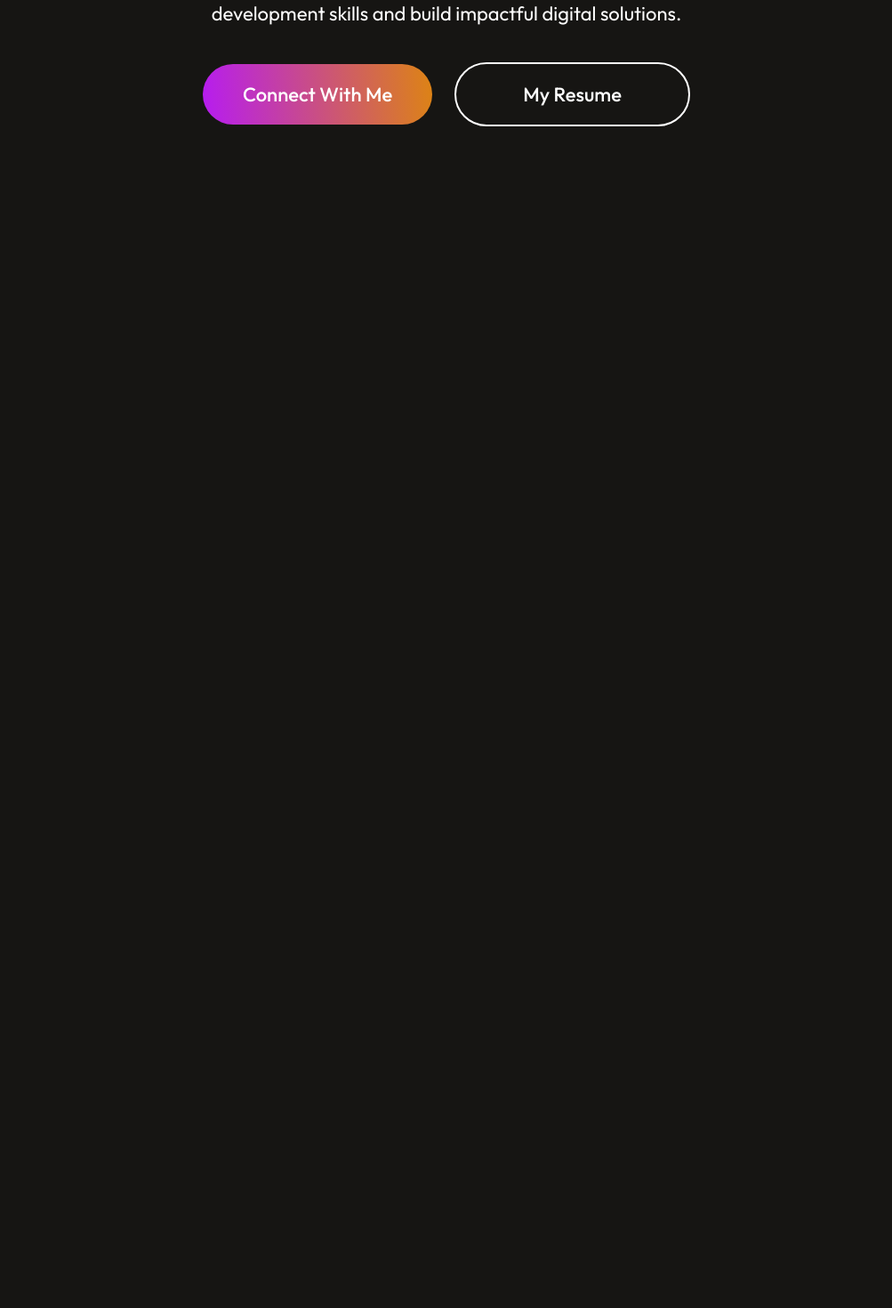
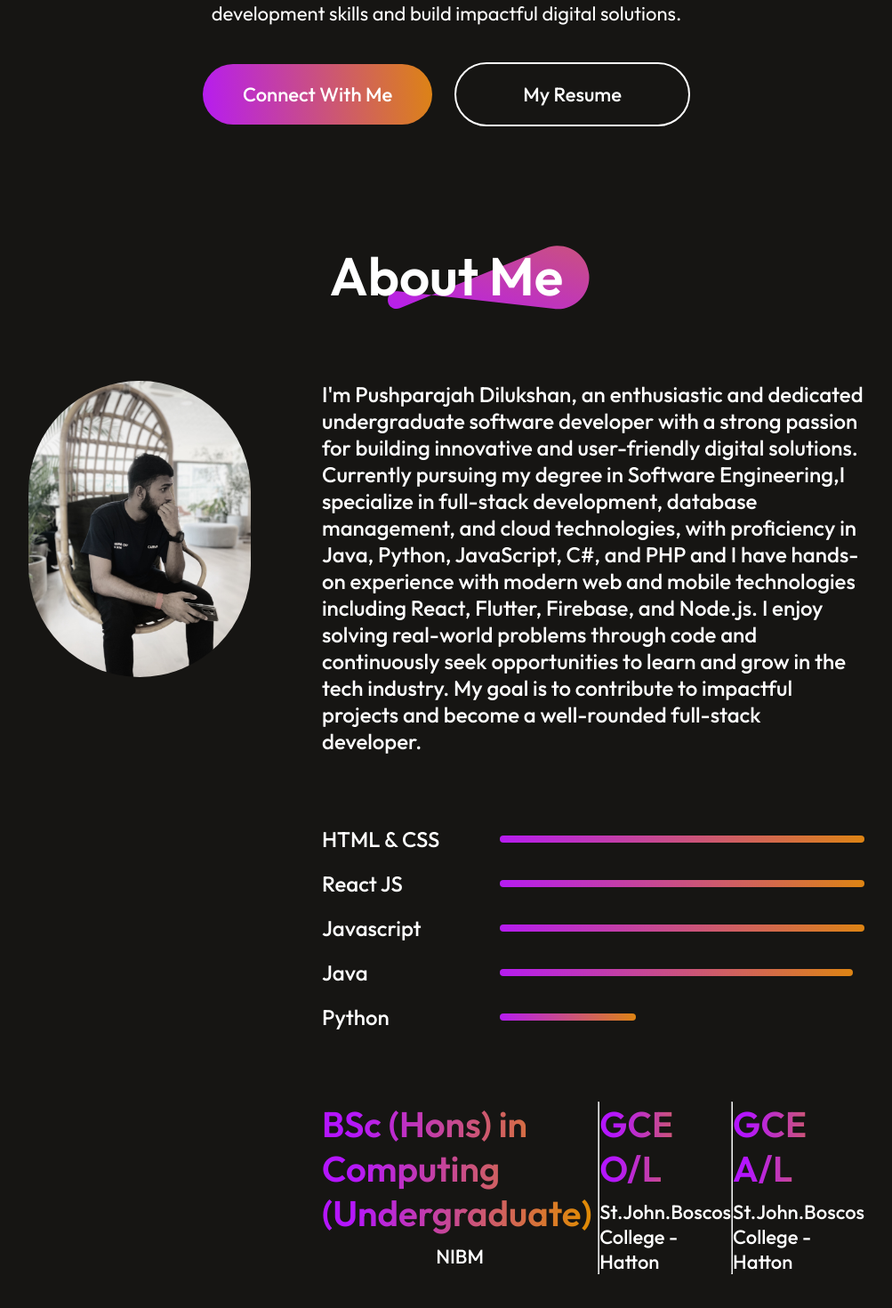
Before and after one commit to Dilukshan16/personal-portfolio, a React (Vite) app: page / in a window 1280 px wide. Shown: the part 770-2240 px from the top of the page at 89% size, without its empty margins (138-1141 px from the left). Before the commit the page ends 962 px from the top, so only its background shows below. Built offline with nearby package versions, Linux system fonts and the light colour scheme.

Commit message:
About section completed

```diff
--- a/src/App.jsx
+++ b/src/App.jsx
@@ -1,12 +1,14 @@
 import React from "react";
 import Navbar from "./components/NavBar/NavBar";
 import Hero from "./components/Hero/Hero";
+import About from "./components/About/About";
 
 const App = () => {
   return (
     <div>
       <Navbar />
       <Hero />
+      <About />
     </div>
   );
 };
--- /dev/null
+++ b/src/components/About/About.css
@@ -0,0 +1,95 @@
+.about{
+    display: flex;
+    flex-direction: column;
+    align-items: center;
+    justify-content: center;
+    gap: 80px;
+    margin: 80px 170px;
+}
+.about-title{
+    position: relative;
+}
+.about-title h1{
+    padding: 0px 30px;
+    font-size: 60px;
+    font-weight: 600;
+}
+.about-title img{
+    position: absolute;
+    bottom: 0;
+    right: 0;
+    z-index: -1;
+}
+.about-sections{
+    display: flex;
+    gap: 80px;
+}
+.about-right{
+    display: flex;
+    flex-direction: column;
+    gap: 80px;
+}
+.about-para{
+    display: flex;
+    flex-direction: column;
+    gap: 20px;
+    font-size: 24px;
+    font-weight: 500;
+}
+.about-skills{
+    display: flex;
+    flex-direction: column;
+    gap: 20px;
+}
+.about-skill{
+    display: flex;
+    gap: 50px;
+    align-items: center;
+    transition: 0.3s;
+}
+.about-skill p{
+    min-width: 150px;
+    font-size: 24px;
+    font-weight: 500;
+}
+.about-skill hr{
+    outline: none;
+    border: none;
+    width: 50%;
+    height: 8px;
+    border-radius: 50px;
+    background: linear-gradient(264deg, #DF8908 -5.09%, #B415FF 106.28%);
+}
+.about-education{
+    display:flex;
+    width: 100%;
+    justify-content: space-between;
+    margin-bottom: 80px;
+}
+.about-edu{
+    display: flex;
+    flex-direction: column;
+    align-items: center;
+    gap: 10px;
+    transition: 0.5s;
+}
+.about-edu h1{
+    font-size: 40px;
+    font-weight: 600;
+    background:linear-gradient(270deg, #DF8908 5.41%, #B415FF 90.25%);
+    background-clip: text;
+    -webkit-background-clip: text;
+    -webkit-text-fill-color: transparent;
+}
+.about-edu p{
+    font-size: 22px;
+    font-weight: 500;
+}
+.about-skill:hover{
+    transform: scale(1.05);
+    transition: 0.3s;
+}
+.about-edu:hover{
+    transform: scale(1.12);
+    transition: 0.5s;
+}
--- /dev/null
+++ b/src/components/About/About.jsx
@@ -0,0 +1,85 @@
+import React from "react";
+import "./About.css";
+import theme_pattern from "../../assets/theme_pattern.svg";
+import profile_img from "../../assets/profile_img.jpg";
+const About = () => {
+  return (
+    <div className="about">
+      <div className="about-title">
+        <h1>About Me</h1>
+        <img src={theme_pattern} alt="" />
+      </div>
+      <div className="about-sections">
+        <div className="about-left">
+          <img
+            src={profile_img}
+            alt=""
+            style={{
+              width: "250px",
+              height: "auto",
+              borderRadius: "200px",
+            }}
+          />
+        </div>
+        <div className="about-right">
+          <div className="about-para">
+            <p>
+              I'm Pushparajah Dilukshan, an enthusiastic and dedicated
+              undergraduate software developer with a strong passion for
+              building innovative and user-friendly digital solutions. Currently
+              pursuing my degree in Software Engineering,I specialize in
+              full-stack development, database management, and cloud
+              technologies, with proficiency in Java, Python, JavaScript, C#,
+              and PHP and I have hands-on experience with modern web and mobile
+              technologies including React, Flutter, Firebase, and Node.js. I
+              enjoy solving real-world problems through code and continuously
+              seek opportunities to learn and grow in the tech industry. My goal
+              is to contribute to impactful projects and become a well-rounded
+              full-stack developer.
+            </p>
+          </div>
+          <div className="about-skills">
+            <div className="about-skill">
+              <p>HTML & CSS</p>
+              <hr style={{ width: "80%" }} />
+            </div>
+            <div className="about-skill">
+              <p>React JS</p>
+              <hr style={{ width: "70%" }} />
+            </div>
+            <div className="about-skill">
+              <p>Javascript</p>
+              <hr style={{ width: "80%" }} />
+            </div>
+            <div className="about-skill">
+              <p>Java</p>
+              <hr style={{ width: "65%" }} />
+            </div>
+            <div className="about-skill">
+              <p>Python</p>
+              <hr style={{ width: "25%" }} />
+            </div>
+          </div>
+          <div className="about-education">
+            <div className="about-edu">
+              <h1>BSc (Hons) in Computing (Undergraduate)</h1>
+              <p>NIBM</p>
+            </div>
+            <hr />
+            <div className="about-edu">
+              <h1>GCE O/L</h1>
+              <p>St.John.Boscos College - Hatton</p>
+            </div>
+            <hr />
+            <div className="about-edu">
+              <h1>GCE A/L</h1>
+              <p>St.John.Boscos College - Hatton</p>
+            </div>
+          </div>
+        </div>
+      </div>
+    </div>
+  );
+};
+
+export default About;
```
